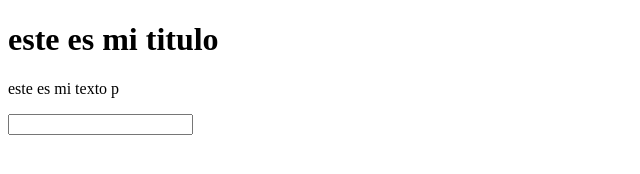
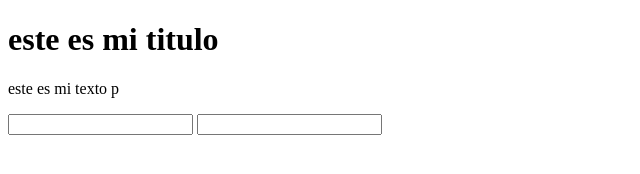
Before and after one commit to mariaselena/Formulario-de-encuesta-, a plain HTML site: page index.html in a window 1280 px wide. Shown: the whole page, without its empty margins (0-640 px from the left). Drawn offline with Linux system fonts and the light colour scheme.

Commit message:
add feature: id email

```diff
--- a/index.html
+++ b/index.html
@@ -9,6 +9,7 @@
     <p id="description">este es mi texto p </p>
     <form id="survey-form">
       <input id="name">
+      <input id="email">
     </form>
   </body>
 </html>
```
